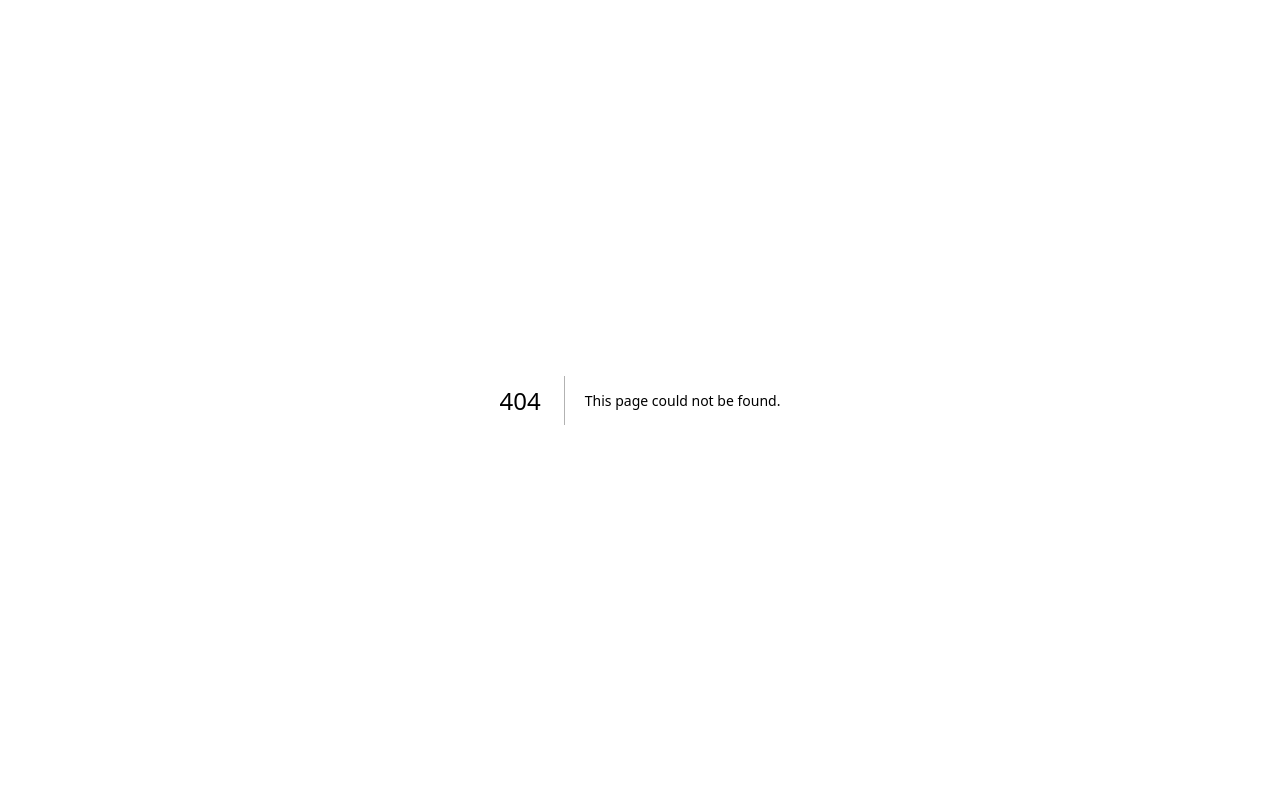
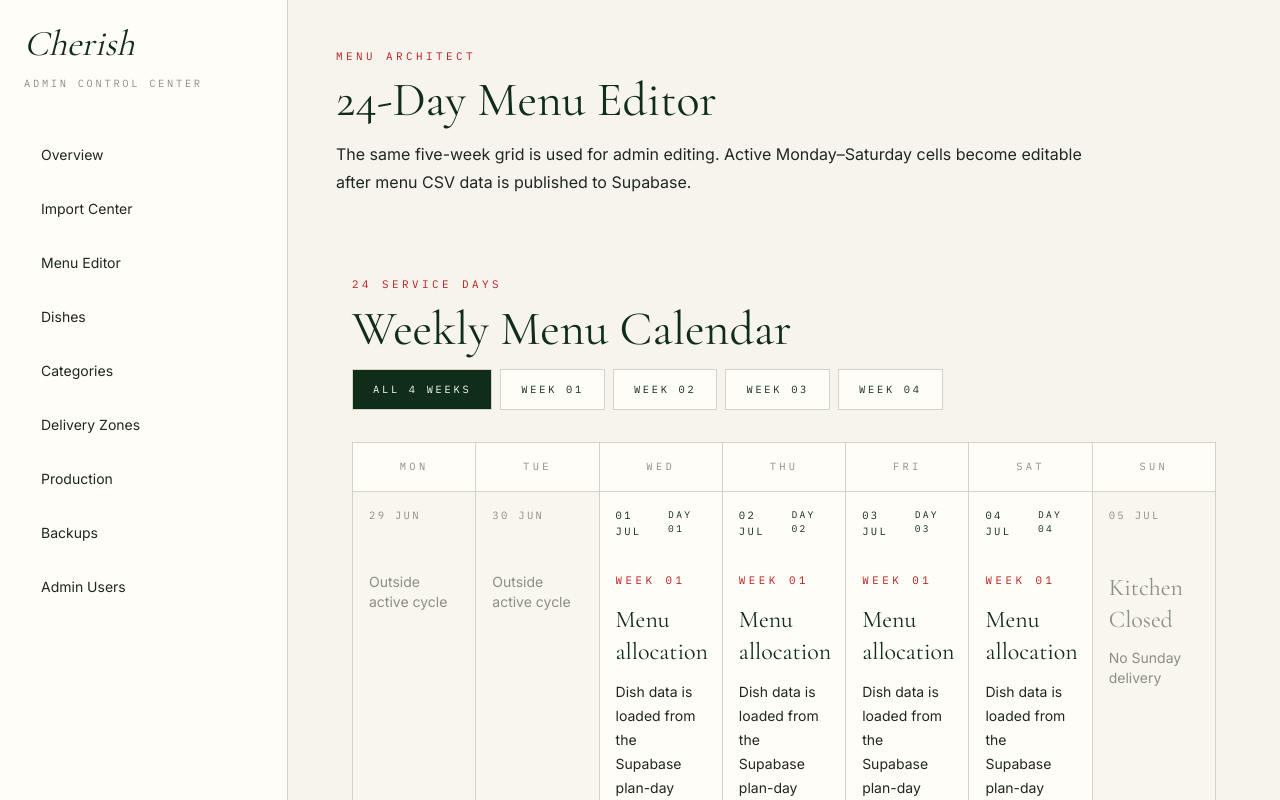
Before and after one commit to anoopspoona/cherisheverybite, a Next.js app: page /admin/menu in a window 1280 px wide. Before the commit this address had no page. Shown: the top 800 px of the page. Built offline with nearby package versions, Linux system fonts and the light colour scheme.

Commit message:
feat: add admin menu editor page shell

```diff
--- /dev/null
+++ b/app/admin/menu/page.tsx
@@ -0,0 +1,15 @@
+import { AdminShell } from '@/components/admin/admin-shell';
+import { ServiceCalendar } from '@/components/calendar/service-calendar';
+
+export default function AdminMenuPage() {
+  return (
+    <AdminShell>
+      <p className="editorial-label text-accentRed">Menu Architect</p>
+      <h1 className="mt-3 font-serif text-5xl">24-Day Menu Editor</h1>
+      <p className="mt-4 max-w-3xl leading-7 text-charcoal">The same five-week grid is used for admin editing. Active Monday–Saturday cells become editable after menu CSV data is published to Supabase.</p>
+      <div className="mt-8 -mx-6 md:-mx-10 lg:-mx-12">
+        <ServiceCalendar anchorDate={new Date('2026-07-01')} />
+      </div>
+    </AdminShell>
+  );
+}
```
